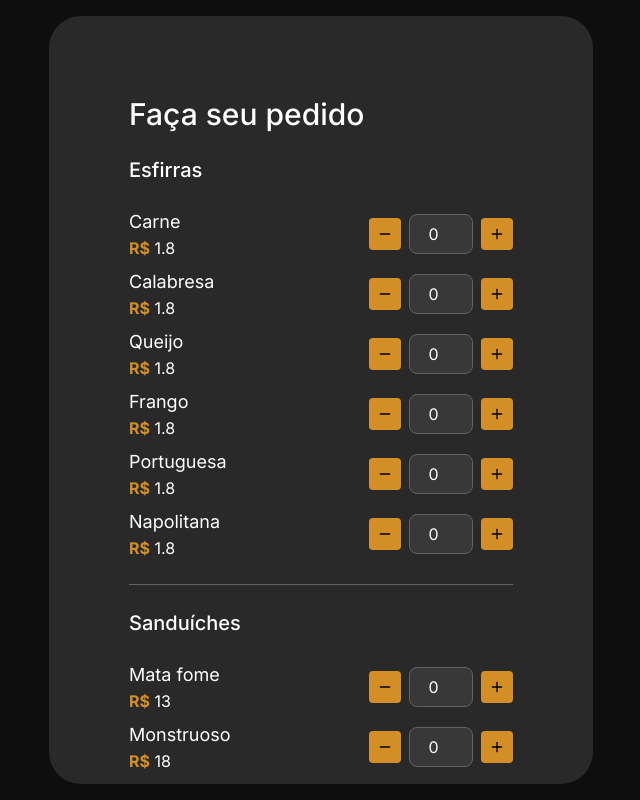
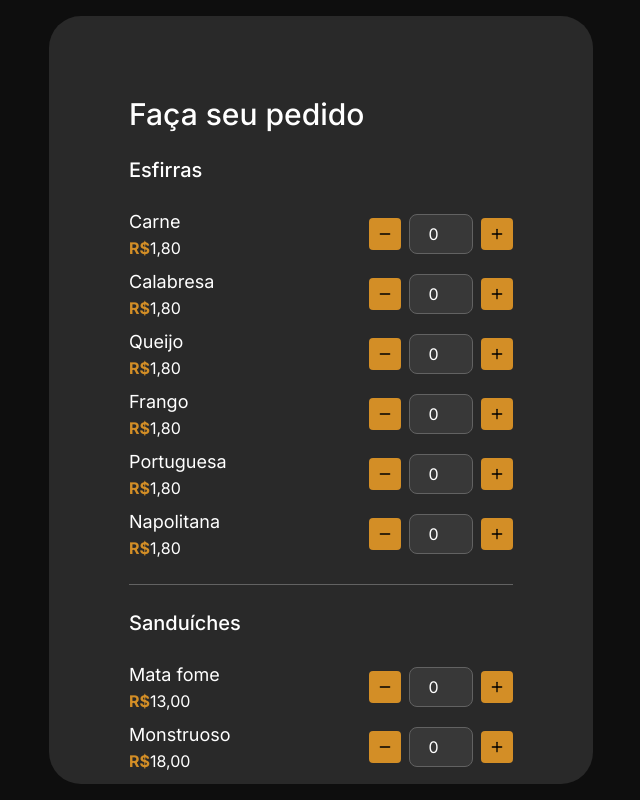
Before and after one commit to caiulucas/esfirrinha, a Next.js app: page /1/order in a window 1280 px wide. Shown: the whole page, without its empty margins (319-959 px from the left). Built offline with nearby package versions, Linux system fonts and the light colour scheme.

Commit message:
feat: add currency formatter

```diff
--- a/src/app/[orderId]/final-order/components/Item.tsx
+++ b/src/app/[orderId]/final-order/components/Item.tsx
@@ -1,14 +1,19 @@
+import { formatCurrency } from '@/utils/currency';
+
 interface ItemProps {
   label: string;
   price: number;
 }
 
 export function Item({ label, price }: ItemProps) {
+  const currency = formatCurrency(price).split('\u00A0');
+  console.log(currency);
+
   return (
     <div className="flex justify-between items-center">
       <p className="text-lg">{label}</p>
       <span>
-        <strong className="text-yellow-500">R$</strong> {price}
+        <strong className="text-yellow-500">{currency[0]}</strong> {currency[1]}
       </span>
     </div>
   );
--- a/src/app/[orderId]/order/components/Item.tsx
+++ b/src/app/[orderId]/order/components/Item.tsx
@@ -1,4 +1,5 @@
 import { Controller } from '@/components/Controller';
+import { formatCurrency } from '@/utils/currency';
 
 interface ItemProps {
   name: string;
@@ -6,12 +7,15 @@ interface ItemProps {
 }
 
 export function Item({ name, price }: ItemProps) {
+  const currency = formatCurrency(price).split('\u00A0');
+
   return (
     <div className="flex justify-between items-center">
       <div>
         <p className="text-lg">{name}</p>
         <span>
-          <strong className="text-yellow-500">R$</strong> {price}
+          <strong className="text-yellow-500">{currency[0]}</strong>
+          {currency[1]}
         </span>
       </div>
       <Controller />
--- /dev/null
+++ b/src/utils/currency.ts
@@ -0,0 +1,6 @@
+export function formatCurrency(value: number) {
+  return value.toLocaleString('pt-BR', {
+    style: 'currency',
+    currency: 'BRL'
+  });
+}
```
